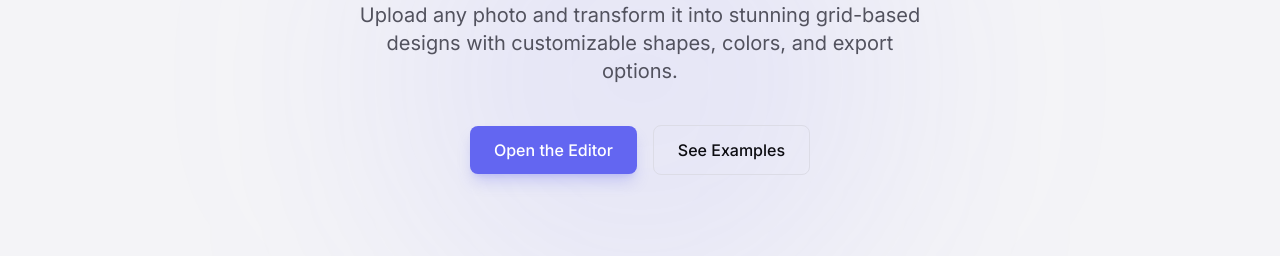
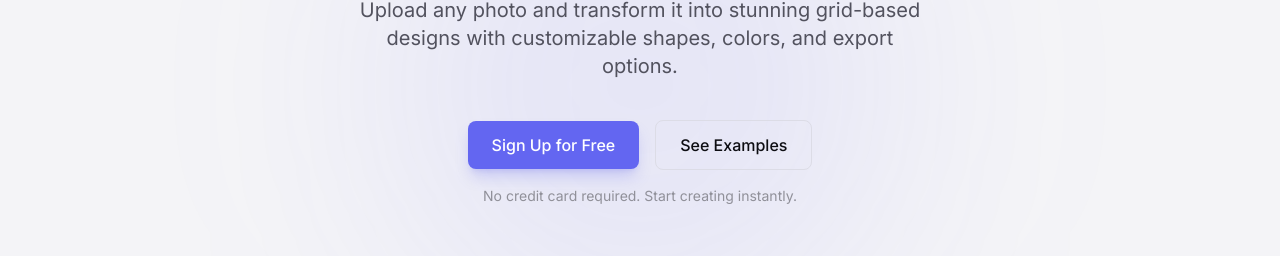
Before and after one commit to pascual2910/pixelart-website, a Next.js app: page / in a window 1280 px wide. Shown: the part 332-588 px from the top of the page. Built offline with nearby package versions, Linux system fonts and the light colour scheme; no server answers.

Commit message:
Fix app URL and add Sign Up for Free CTAs

```diff
--- a/src/components/Cta.tsx
+++ b/src/components/Cta.tsx
@@ -15,14 +15,22 @@ export function Cta() {
             Ready to create pixel art?
           </h2>
           <p className="mx-auto mt-4 max-w-md text-lg text-white/80">
-            Start converting images for free — no account required.
+            Start converting images for free — no credit card required.
           </p>
-          <div className="mt-8">
+          <div className="mt-8 flex flex-col items-center gap-3 sm:flex-row sm:justify-center">
             <a
               href={APP_URL}
               target="_blank"
               rel="noopener noreferrer"
               className="inline-flex rounded-lg bg-white px-6 py-3 text-base font-semibold text-accent shadow-lg transition-all hover:bg-white/90 hover:shadow-xl"
+            >
+              Sign Up for Free
+            </a>
+            <a
+              href={APP_URL}
+              target="_blank"
+              rel="noopener noreferrer"
+              className="inline-flex rounded-lg border border-white/30 px-6 py-3 text-base font-medium text-white transition-colors hover:bg-white/10"
             >
               Open the Editor
             </a>
--- a/src/components/Hero.tsx
+++ b/src/components/Hero.tsx
@@ -23,7 +23,7 @@ export function Hero() {
             rel="noopener noreferrer"
             className="inline-flex rounded-lg bg-accent px-6 py-3 text-base font-medium text-white shadow-lg shadow-accent/25 transition-all hover:bg-accent-hover hover:shadow-xl hover:shadow-accent/30"
           >
-            Open the Editor
+            Sign Up for Free
           </a>
           <a
             href="#examples"
@@ -32,6 +32,9 @@ export function Hero() {
             See Examples
           </a>
         </div>
+        <p className="mt-4 text-sm text-text-muted">
+          No credit card required. Start creating instantly.
+        </p>
       </div>
     </section>
   );
--- a/src/lib/constants.ts
+++ b/src/lib/constants.ts
@@ -1,5 +1,5 @@
 export const APP_URL =
-  process.env.NEXT_PUBLIC_APP_URL ?? "https://pixel-art-delta-smoky.vercel.app";
+  process.env.NEXT_PUBLIC_APP_URL ?? "https://pixel-art-eta-ashy.vercel.app";
 
 export const SITE = {
   name: "Pixel Art Converter",
```
